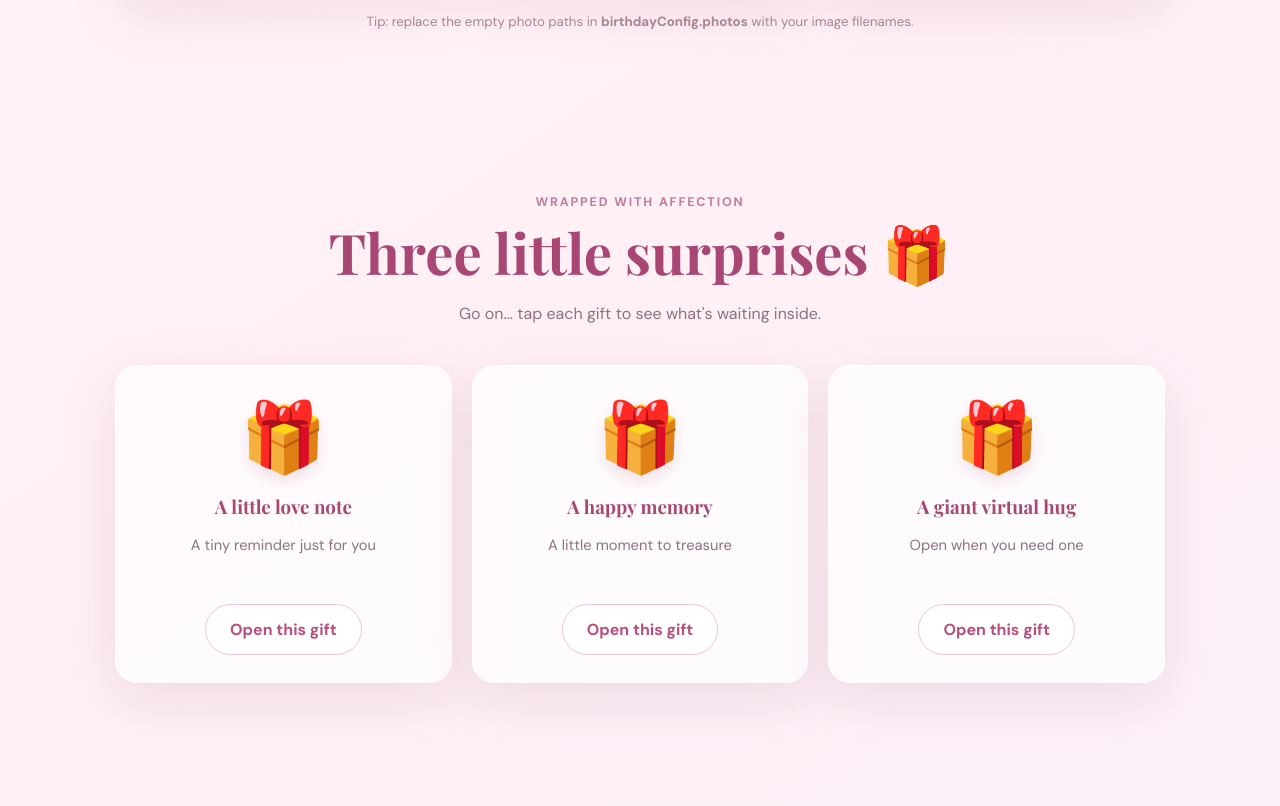
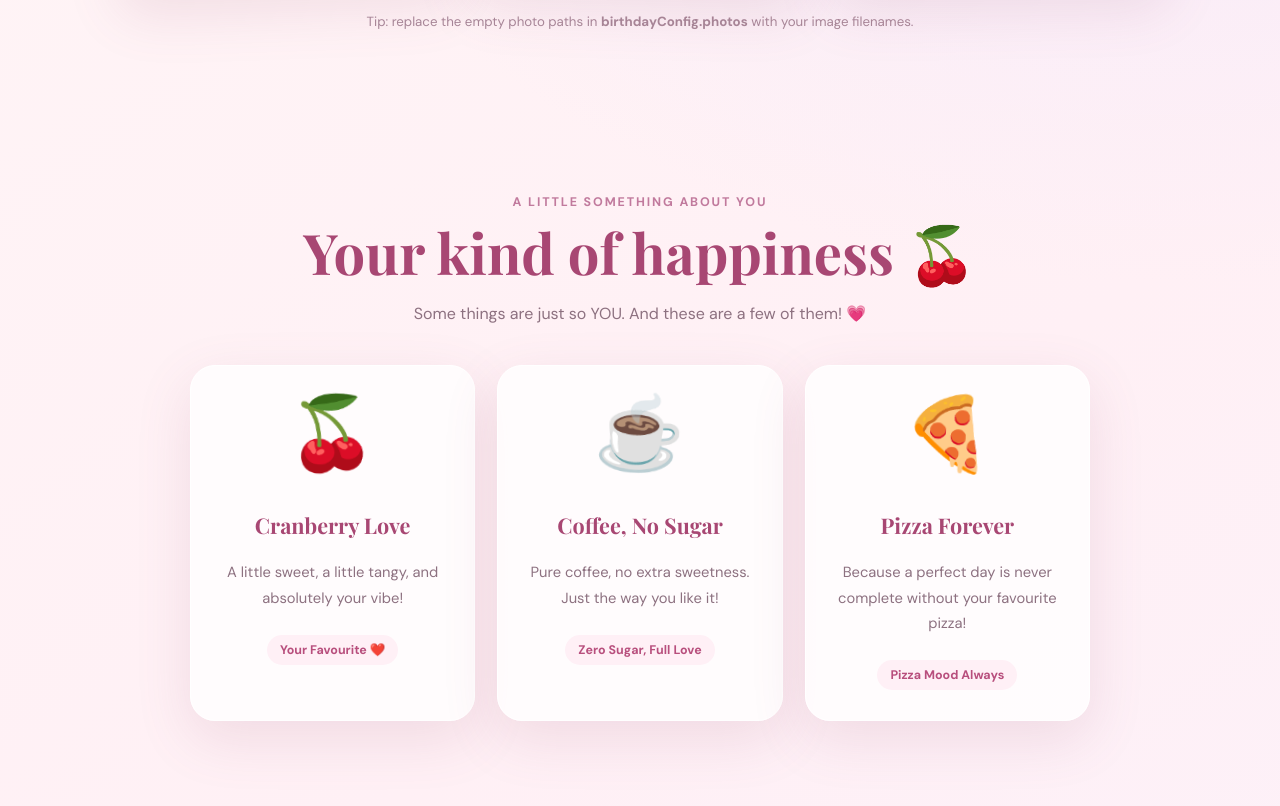
Before and after one commit to kaifansari14/websitedemo, a plain HTML site: page index.html in a window 1280 px wide. Shown: the part 2032-2838 px from the top of the page. Drawn offline with nearby package versions, Linux system fonts and the light colour scheme.

Commit message:
Update index.html

```diff
--- a/index.html
+++ b/index.html
@@ -106,6 +106,70 @@
       section { padding: 65px 17px; }
       .topbar { top: 12px; right: 12px; }
     }
+
+/* Favourite Things Section */
+.favourites-grid {
+  display: grid;
+  grid-template-columns: repeat(3, 1fr);
+  gap: 22px;
+  max-width: 900px;
+  margin: auto;
+}
+
+.favourite-card {
+  background: #ffffffc9;
+  border: 1px solid #fff;
+  border-radius: 25px;
+  padding: 30px 18px;
+  text-align: center;
+  box-shadow: var(--shadow);
+  transition: transform .35s ease, box-shadow .35s ease;
+  position: relative;
+  overflow: hidden;
+}
+
+.favourite-card:hover {
+  transform: translateY(-10px) scale(1.03);
+  box-shadow: 0 22px 45px #d88bb855;
+}
+
+.favourite-icon {
+  font-size: 4.5rem;
+  display: block;
+  margin-bottom: 15px;
+  animation: cake-bob 3s ease-in-out infinite;
+}
+
+.favourite-card h3 {
+  font-family: "Playfair Display", serif;
+  color: #a84773;
+  font-size: 1.35rem;
+}
+
+.favourite-card p {
+  color: var(--muted);
+  line-height: 1.7;
+  font-size: .92rem;
+}
+
+.favourite-tag {
+  display: inline-block;
+  margin-top: 10px;
+  padding: 7px 13px;
+  background: #fff0f6;
+  color: #b84f7d;
+  border-radius: 20px;
+  font-size: .78rem;
+  font-weight: 700;
+}
+
+@media(max-width:720px) {
+  .favourites-grid {
+    grid-template-columns: 1fr;
+    max-width: 400px;
+  }
+}
+
     @media (prefers-reduced-motion: reduce) {
       *, *::before, *::after { animation-duration: .01ms !important; animation-iteration-count: 1 !important; scroll-behavior: auto !important; transition-duration: .01ms !important; }
     }
@@ -121,7 +185,7 @@
       photos: [
         { src: "https://kommodo.ai/i/g0YmWgVhMEKi2j8DKhmn", caption: "A memory worth keeping ✨", emoji: "📸" },
         { src: "https://ibb.co/FL377xQv", caption: "Your beautiful smile 😊", emoji: "🌷" },
-        { src: "https://i.ibb.co/tw89t3V0/IMG-20260424-WA0013.jpg", caption: "More happy moments ahead 💕", emoji: "🦋" }
+        { src: "", caption: "More happy moments ahead 💕", emoji: "🦋" }
       ],
       gifts: [
         { title: "A little love note", subtitle: "A tiny reminder just for you", icon: "💌", message: "You make ordinary moments feel special. Never forget how wonderful you are. 💖" },
@@ -182,6 +246,43 @@
         <div class="edit-tip">Tip: replace the empty photo paths in <strong>birthdayConfig.photos</strong> with your image filenames.</div>
       </div>
     </section>
+
+
+<section id="favourites">
+  <div class="section-inner">
+    <div class="section-heading">
+      <div class="kicker">A little something about you</div>
+      <h2>Your kind of happiness 🍒</h2>
+      <p>Some things are just so YOU. And these are a few of them! 💗</p>
+    </div>
+
+    <div class="favourites-grid">
+
+      <div class="favourite-card">
+        <span class="favourite-icon">🍒</span>
+        <h3>Cranberry Love</h3>
+        <p>A little sweet, a little tangy, and absolutely your vibe!</p>
+        <span class="favourite-tag">Your Favourite ❤️</span>
+      </div>
+
+      <div class="favourite-card">
+        <span class="favourite-icon">☕</span>
+        <h3>Coffee, No Sugar</h3>
+        <p>Pure coffee, no extra sweetness. Just the way you like it!</p>
+        <span class="favourite-tag">Zero Sugar, Full Love</span>
+      </div>
+
+      <div class="favourite-card">
+        <span class="favourite-icon">🍕</span>
+        <h3>Pizza Forever</h3>
+        <p>Because a perfect day is never complete without your favourite pizza!</p>
+        <span class="favourite-tag">Pizza Mood Always</span>
+      </div>
+
+    </div>
+  </div>
+</section>
+
 
     <section id="gifts">
       <div class="section-inner">
```
